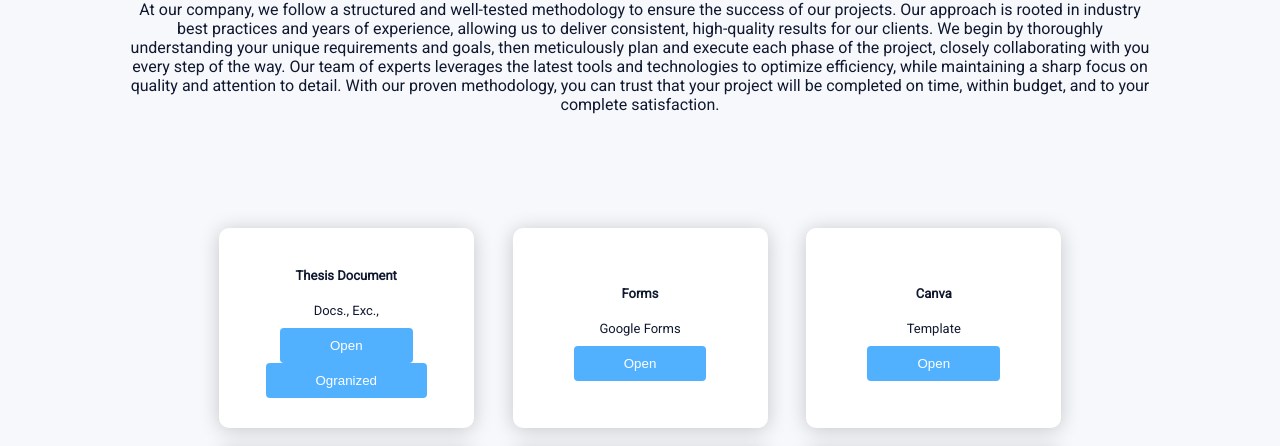
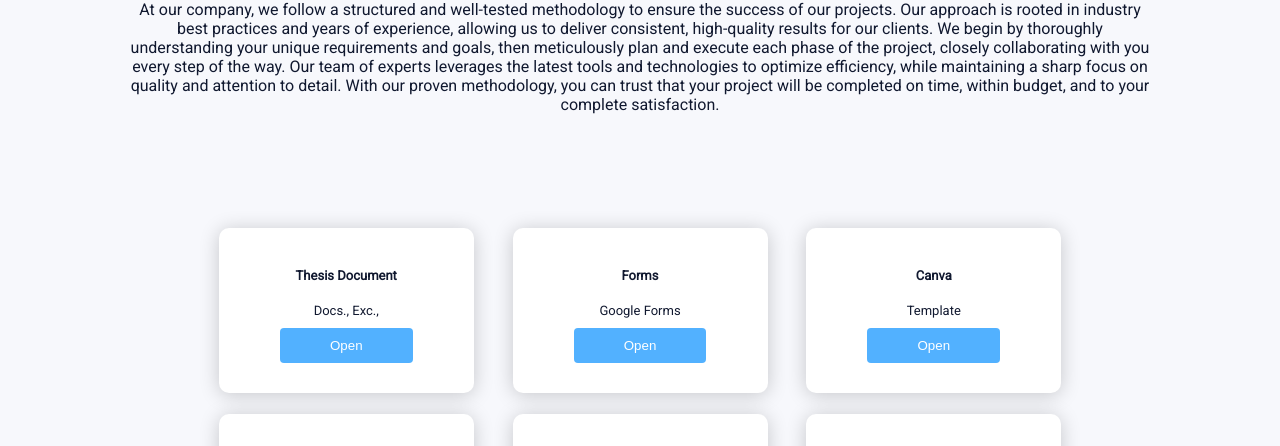
Before and after one commit to snoozliep/thesis, a website: page method.html in a window 1280 px wide. Shown: the part 282-728 px from the top of the page. Drawn offline with Linux system fonts and the light colour scheme.

Commit message:
Update method.html

```diff
--- a/method.html
+++ b/method.html
@@ -75,7 +75,6 @@
                 Docs., Exc.,
             </p>
             <button type="submit" onclick="window.open('https://docs.google.com/document/d/1DNIjioFlFKuyw3pJqIdatJHMXyuQX4c0/edit?usp=sharing&ouid=112949629270448942310&rtpof=true&sd=true', '_blank')">Open</button>
-            <button type="submit" onclick="window.open('https://docs.google.com/document/d/14VySpxbMSJ21hqOTTkPDBT9cUTqVVCsa44woXI2qUQE/edit?usp=sharing')">Ogranized</button>
           </div>
     </div>
 
```
